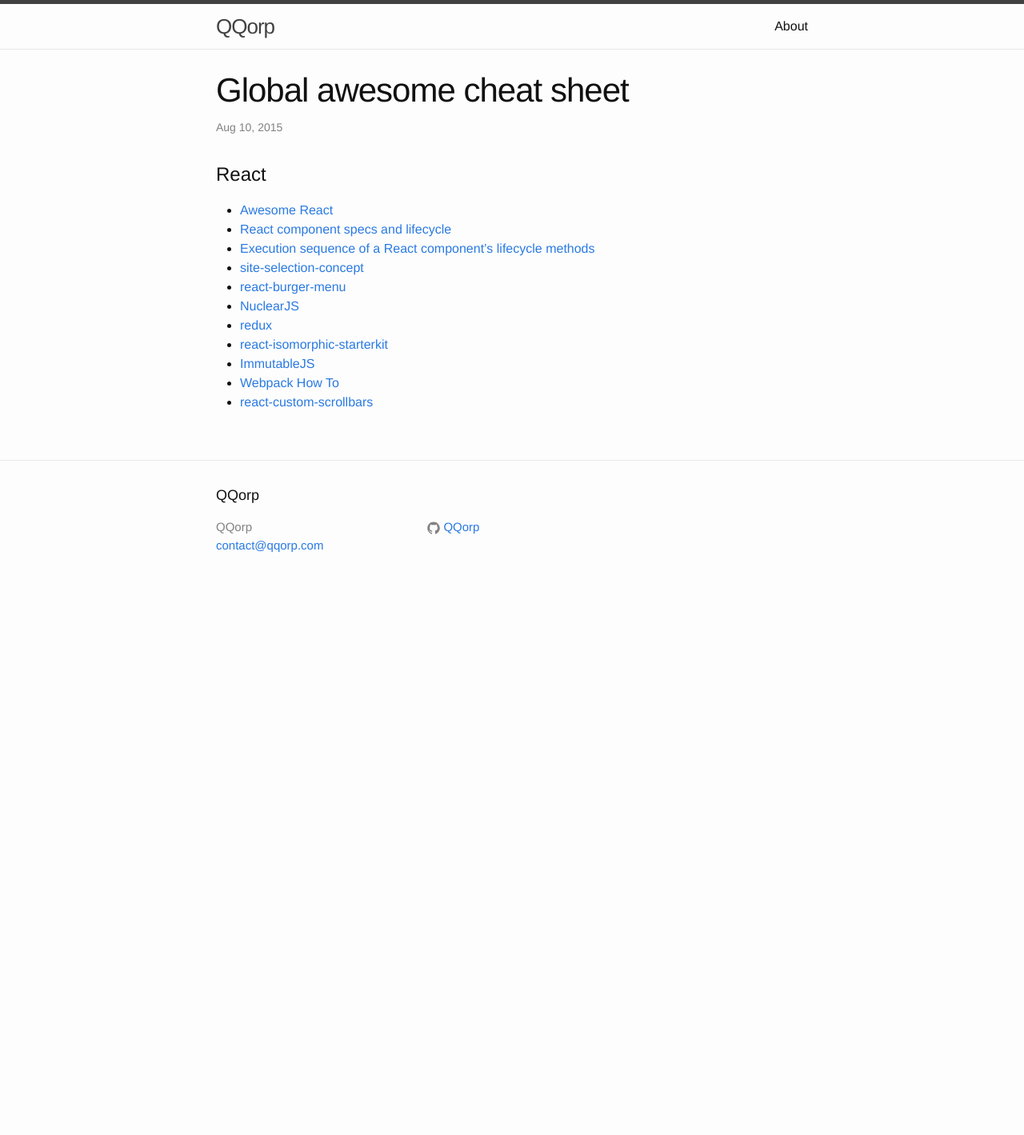
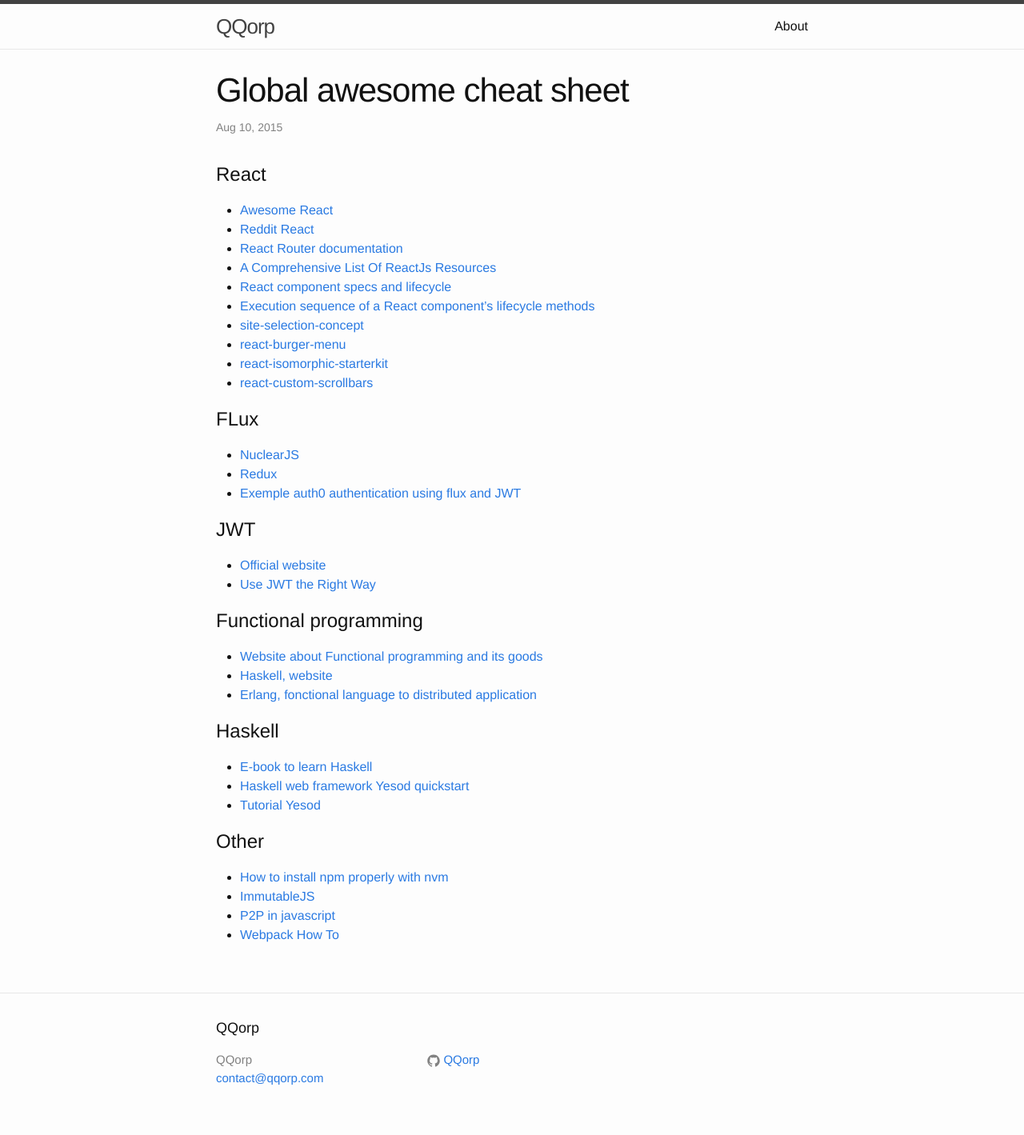
Before and after one commit to QQorp/QQorp.github.io, a Jekyll site: the page built from _posts/2015-08-10-ReactJS-ressources.markdown, in a window 1280 px wide. Shown: the whole page at 80% size. Built offline with Jekyll 4.4.1, drawn with Linux system fonts in a browser that asks for light colours; before the commit the page ends 900 px from its top, so only the background shows below that.

Commit message:
Post: Add ressources

```diff
--- a/_posts/2015-08-10-ReactJS-ressources.markdown
+++ b/_posts/2015-08-10-ReactJS-ressources.markdown
@@ -7,13 +7,42 @@ categories: cheatsheet
 
 # React
 - [Awesome React](https://github.com/enaqx/awesome-react)
+- [Reddit React](https://www.reddit.com/r/reactjs)
+- [React Router documentation](https://rackt.github.io/react-router)
+- [A Comprehensive List Of ReactJs Resources](http://www.gajotres.net/a-comprehensive-list-of-reactjs-resources)
 - [React component specs and lifecycle](https://facebook.github.io/react/docs/component-specs.html)
 - [Execution sequence of a React component's lifecycle methods](http://javascript.tutorialhorizon.com/2014/09/13/execution-sequence-of-a-react-components-lifecycle-methods/)
 - [site-selection-concept](http://react.rocks/example/site-selection-concept)
 - [react-burger-menu](http://negomi.github.io/react-burger-menu/)
+- [react-isomorphic-starterkit](https://github.com/RickWong/react-isomorphic-starterkit)
+- [react-custom-scrollbars](http://react.rocks/example/react-custom-scrollbars)
+
+# FLux
+
 - [NuclearJS](https://optimizely.github.io/nuclear-js/)
-- [redux](https://github.com/gaearon/redux)
-- [react-isomorphic-starterkit](https://github.com/RickWong/react-isomorphic-starterkit)
+- [Redux](https://github.com/gaearon/redux)
+- [Exemple auth0 authentication using flux and JWT](https://auth0.com/blog/2015/04/09/adding-aythentication-to-your-react-flux-app)
+
+# JWT
+
+- [Official website](http://jwt.io)
+- [Use JWT the Right Way](https://stormpath.com/blog/jwt-the-right-way)
+
+# Functional programming
+
+- [Website about Functional programming and its goods](https://www.fpcomplete.com)
+- [Haskell, website](https://www.haskell.org)
+- [Erlang, fonctional language to distributed application](http://www.erlang.org)
+
+# Haskell
+
+- [E-book to learn Haskell](http://learnyouahaskell.com)
+- [Haskell web framework Yesod quickstart](http://www.yesodweb.com/page/quickstart)
+- [Tutorial Yesod](https://www.fpcomplete.com/school/advanced-haskell/building-a-file-hosting-service-in-yesod)
+
+# Other
+
+- [How to install npm properly with nvm](https://github.com/creationix/nvm)
 - [ImmutableJS](https://github.com/facebook/immutable-js)
+- [P2P in javascript](http://peerjs.com)
 - [Webpack How To](https://github.com/petehunt/webpack-howto)
-- [react-custom-scrollbars](http://react.rocks/example/react-custom-scrollbars)
```
